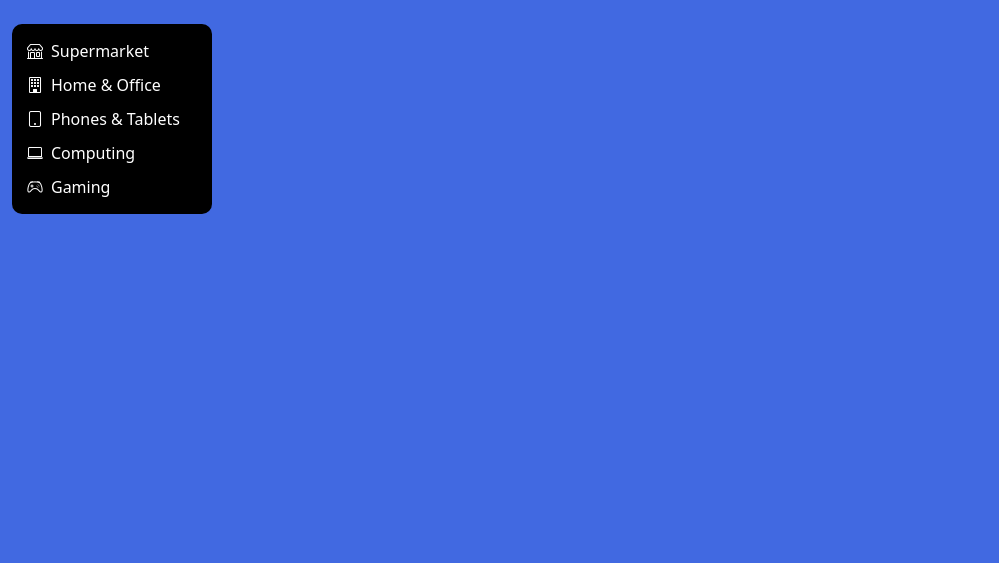
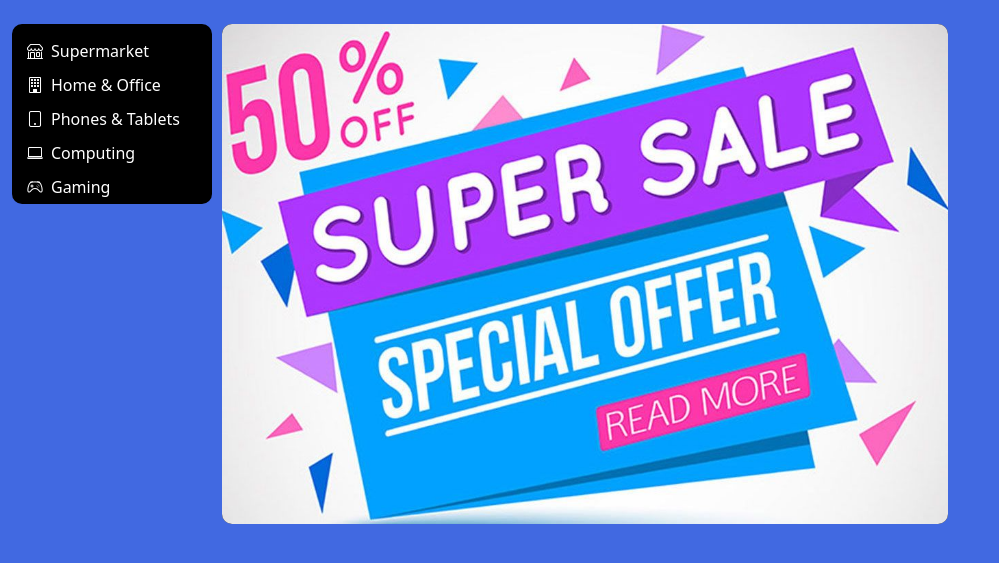
Before and after one commit to chistev/Django-Ecommerce, a Django app: page / in a window 1280 px wide. Shown: the part 92-655 px from the top of the page, without its empty margins (0-999 px from the left). Run offline with Django 4.2, Linux system fonts and the light colour scheme.

Commit message:
Added a second card and added a slideshow on it

```diff
--- /dev/null
+++ b/assets/javascript/slideshow.js
@@ -0,0 +1,22 @@
+// slideshow.js
+
+document.addEventListener("DOMContentLoaded", function () {
+    var slideIndex = 0;
+
+    function showSlides() {
+        var i;
+        var slides = document.getElementsByClassName("mySlides");
+        for (i = 0; i < slides.length; i++) {
+            slides[i].style.display = "none";
+        }
+        slideIndex++;
+        if (slideIndex > slides.length) {
+            slideIndex = 1;
+        }
+        slides[slideIndex - 1].style.display = "block";
+        setTimeout(showSlides, 5000); // Change slide every 5 seconds
+    }
+
+    // Initial call to start the slideshow
+    showSlides();
+});
--- a/assets/styles.css
+++ b/assets/styles.css
@@ -92,6 +92,13 @@ body{
     margin-left: -70px;
 }
 
+.second-card{
+    background-color: black;
+    color: white; /* Set the text color to white or any other color that suits your design */
+    border-radius: 10px; /* Optional: Add rounded corners */
+    margin-right: 10px;
+}
+
 .custom-list {
     list-style-type: none; /* Remove default list styles */
     padding: 0;
@@ -121,3 +128,46 @@ body{
 .custom-list a:hover {
     color: #3385ff; /* Change the background color on hover */
 }
+
+.slideshow-container {
+    max-width: 100%;
+    position: relative;
+    margin: auto;
+    height: 500px; /* Set the desired height for the slideshow container */
+    overflow: hidden; /* Hide overflow content */
+}
+
+.mySlides {
+    display: none;
+    height: 100%; /* Set the height of each slide to 100% of the container */
+}
+
+.slide-image {
+    width: 100%;
+    height: 100%;
+    border-radius: 10px;
+    object-fit: cover;
+}
+
+.arrow {
+    position: absolute;
+    top: 50%;
+    transform: translateY(-50%);
+    font-size: 5em;
+    color: white;
+    cursor: pointer;
+    opacity: 0; /* Initially hidden */
+    transition: opacity 0.3s;
+}
+
+.arrow:hover {
+    opacity: 5; /* Visible on hover */
+}
+
+.left-arrow {
+    left: 10px;
+}
+
+.right-arrow {
+    right: 10px;
+}
--- a/ecommerce/templates/ecommerce/index.html
+++ b/ecommerce/templates/ecommerce/index.html
@@ -9,6 +9,8 @@
     integrity="sha384-T3c6CoIi6uLrA9TneNEoa7RxnatzjcDSCmG1MXxSR1GAsXEV/Dwwykc2MPK8M2HN" crossorigin="anonymous">
 
     <link rel="stylesheet" href="https://cdn.jsdelivr.net/npm/bootstrap-icons@1.11.1/font/bootstrap-icons.css">
+
+    <script src="{% static 'javascript/slideshow.js' %}"></script>
 
     <link rel="stylesheet" type="text/css" href="{% static 'styles.css' %}">
 </head>
@@ -80,7 +82,10 @@
 
     <!-- Black Colored Card with List Items as Links -->
 <div class="container mt-4">
-    <div class="custom-card black-card">
+    <div class="row">
+         <!-- First Card -->
+         <div class="col-md-2">
+            <div class="custom-card black-card" style="height:180px;">
                 <ul class="custom-list">
                     <li><a href="#" class="nav-link"><i class="bi bi-shop"></i>Supermarket</a></li>
                     <li><a href="#" class="nav-link"><i class="bi bi-building"></i>Home & Office</a></li>
@@ -88,6 +93,107 @@
                     <li><a href="#" class="nav-link"><i class="bi bi-laptop"></i>Computing</a></li>
                     <li><a href="#" class="nav-link"><i class="bi bi-controller"></i>Gaming</a></li>
                 </ul>
+            </div>
+        </div>
+
+        <!-- Second Card -->
+        <div class="col-md-8" style="margin-left: -50px; ">
+            <div class="custom-card second-card" style="height: 500px;">
+                <!-- Add your content for the second card here -->
+                <div class="slideshow-container">
+                    <!-- Slide 1 -->
+                        <div class="mySlides">
+                            <div class="arrow left-arrow">
+                                <i class="bi bi-arrow-left"></i>
+                            </div>
+                            <div class="arrow right-arrow">
+                                <i class="bi bi-arrow-right"></i>
+                            </div>
+                            <a href="#">
+                                <img src="{% static 'images/first.png' %}" alt="Slide 1" class="img-fluid slide-image">
+                            </a>
+                        </div>
+
+                     <!-- Slide 2 -->
+                     <div class="mySlides">
+                        <div class="arrow left-arrow">
+                            <i class="bi bi-arrow-left"></i>
+                        </div>
+                        <div class="arrow right-arrow">
+                            <i class="bi bi-arrow-right"></i>
+                        </div>
+                        <a href="#">
+                            <img src="{% static 'images/second.jpg' %}" alt="Slide 1" class="img-fluid slide-image">
+                        </a>
+                    </div>
+
+                     <!-- Slide 3 -->
+                     <div class="mySlides">
+                        <div class="arrow left-arrow">
+                            <i class="bi bi-arrow-left"></i>
+                        </div>
+                        <div class="arrow right-arrow">
+                            <i class="bi bi-arrow-right"></i>
+                        </div>
+                        <a href="#">
+                            <img src="{% static 'images/third.jpg' %}" alt="Slide 1" class="img-fluid slide-image">
+                        </a>
+                    </div>
+
+                     <!-- Slide 4 -->
+                     <div class="mySlides">
+                        <div class="arrow left-arrow">
+                            <i class="bi bi-arrow-left"></i>
+                        </div>
+                        <div class="arrow right-arrow">
+                            <i class="bi bi-arrow-right"></i>
+                        </div>
+                        <a href="#">
+                            <img src="{% static 'images/fourth.jpg' %}" alt="Slide 1" class="img-fluid slide-image">
+                        </a>
+                    </div>
+
+                     <!-- Slide 5 -->
+                     <div class="mySlides">
+                        <div class="arrow left-arrow">
+                            <i class="bi bi-arrow-left"></i>
+                        </div>
+                        <div class="arrow right-arrow">
+                            <i class="bi bi-arrow-right"></i>
+                        </div>
+                        <a href="#">
+                            <img src="{% static 'images/fifth.jpg' %}" alt="Slide 1" class="img-fluid slide-image">
+                        </a>
+                    </div>
+
+                     <!-- Slide 6 -->
+                     <div class="mySlides">
+                        <div class="arrow left-arrow">
+                            <i class="bi bi-arrow-left"></i>
+                        </div>
+                        <div class="arrow right-arrow">
+                            <i class="bi bi-arrow-right"></i>
+                        </div>
+                        <a href="#">
+                            <img src="{% static 'images/sixth.jpg' %}" alt="Slide 1" class="img-fluid slide-image">
+                        </a>
+                    </div>
+
+                     <!-- Slide 7 -->
+                     <div class="mySlides">
+                        <div class="arrow left-arrow">
+                            <i class="bi bi-arrow-left"></i>
+                        </div>
+                        <div class="arrow right-arrow">
+                            <i class="bi bi-arrow-right"></i>
+                        </div>
+                        <a href="#">
+                            <img src="{% static 'images/seventh.jpg' %}" alt="Slide 1" class="img-fluid slide-image">
+                        </a>
+                    </div>
+                </div>
+            </div>
+        </div>
     </div>
 </div>
 
--- a/myecommerce/settings.py
+++ b/myecommerce/settings.py
@@ -124,6 +124,10 @@ STATICFILES_DIRS = [
 
 STATIC_ROOT = os.path.join(BASE_DIR, 'static')
 
+MEDIA_URL = '/images/'
+MEDIA_ROOT = os.path.join(BASE_DIR, 'static/images')
+
+
 
 # Default primary key field type
 # https://docs.djangoproject.com/en/4.2/ref/settings/#default-auto-field
--- a/myecommerce/urls.py
+++ b/myecommerce/urls.py
@@ -1,7 +1,10 @@
 from django.contrib import admin
 from django.urls import path, include
+from django.contrib.staticfiles.urls import staticfiles_urlpatterns
+from django.conf import settings
 
 urlpatterns = [
     path('admin/', admin.site.urls),
     path('', include('ecommerce.urls')),
 ]
+urlpatterns += staticfiles_urlpatterns()
```
Also changed, not shown: assets/images/fifth.jpg (added), assets/images/first.png (added), assets/images/fourth.jpg (added), assets/images/second.jpg (added), assets/images/seventh.jpg (added), assets/images/sixth.jpg (added), assets/images/third.jpg (added). Lines whose indentation alone changed are shown as unchanged.
